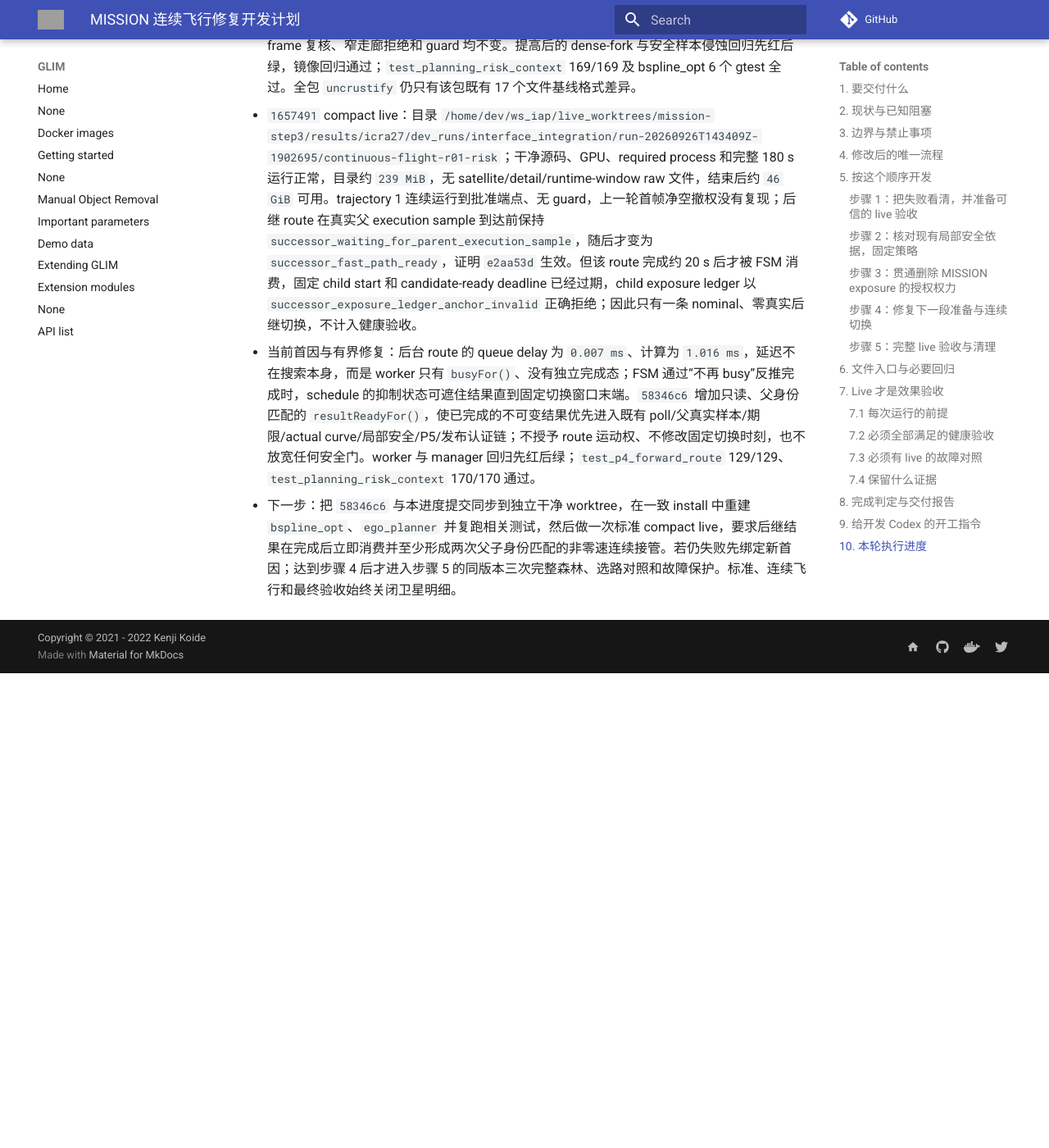
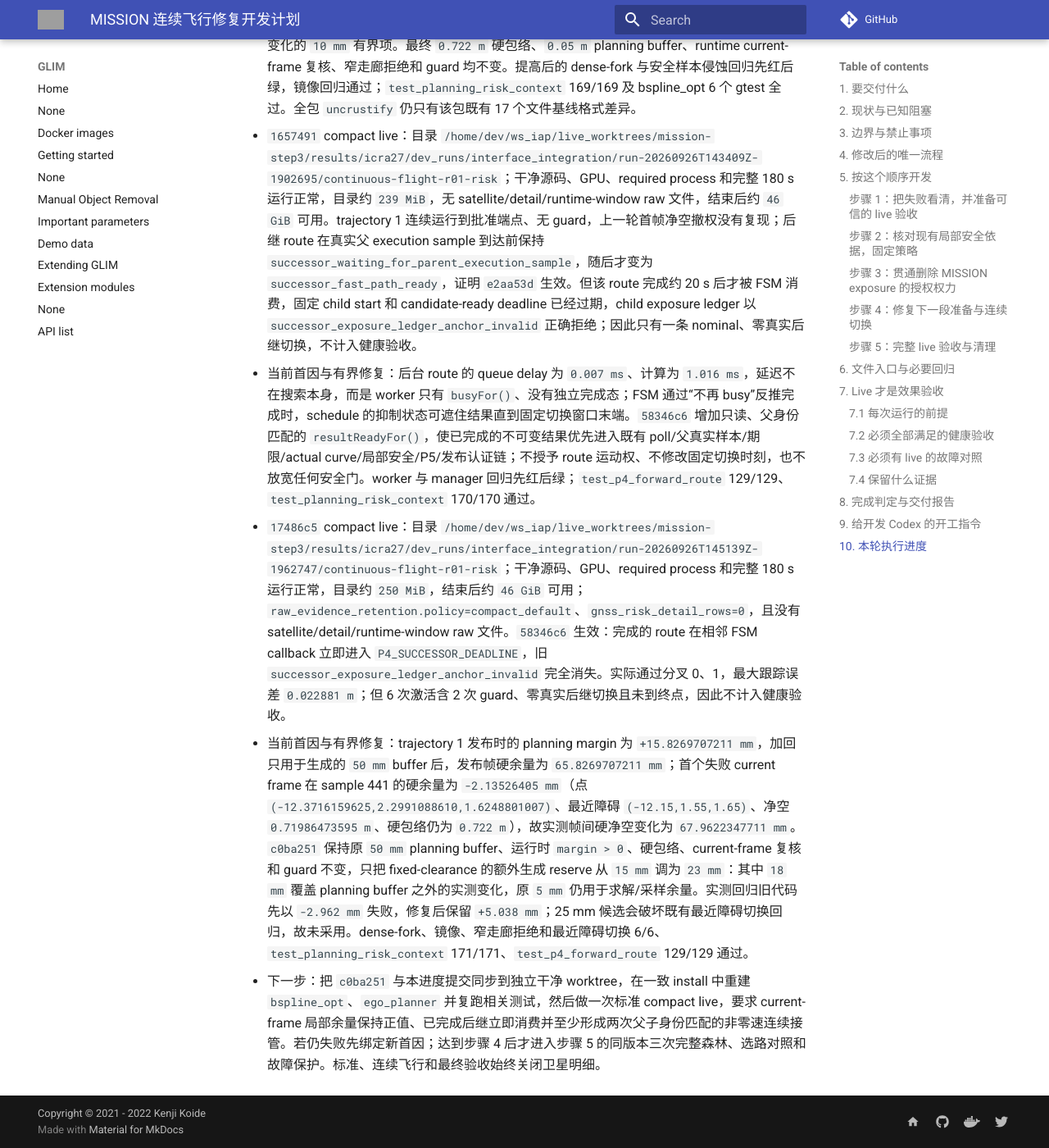
Before and after one commit to Printeger/iap, an MkDocs documentation site: the page built from docs/icra27/MISSION_CONTINUOUS_FLIGHT_IMPLEMENTATION_PLAN.md, in a window 1280 px wide and 1400 px high, scrolled down 19896 px. Shown: the whole window at 82% size. Built offline with MkDocs 1.6.1 and Material for MkDocs 9.7.7, drawn with Linux system fonts in a browser that asks for light colours; nearby versions of some CDN libraries; comment, search, counter and statistics services are not loaded; before the commit the page ends 20717 px from its top, so only the background shows below that; some of the changed text lies outside the part shown; grey boxes are pictures that could not be loaded.

Commit message:
docs(icra27): record current-frame reserve live

```diff
--- a/docs/icra27/MISSION_CONTINUOUS_FLIGHT_IMPLEMENTATION_PLAN.md
+++ b/docs/icra27/MISSION_CONTINUOUS_FLIGHT_IMPLEMENTATION_PLAN.md
@@ -299,8 +299,10 @@ symlink、非 tracked 且无进程占用后才能按精确路径删除。遵守
 - 当前首因与有界修复：代表性 trajectory 11 的固定切换状态到父批准端点约 `6.675 m`，真实 p/v/a 对应停止余量 `1.259 m`，再加既有 `0.10 m` successor progress 后需要约 `8.034 m` 前沿；父时代复用 topology 和普通 `8 m` horizon 都不足。`c2ff4b2` 在复用 guide 不能满足该现有合同时退出 geometry fast path，按“父端点 station + 真实停止距离 + 既有后继进展”推导一次完整选路视距；它仍受原 sensing-minus-stopping、地图、occupancy、局部净空、risk、动力学、制动、身份和 P5 门约束，不更改 `2.5 s` 固定切换时刻或任何安全阈值。route request 同时绑定该固定时刻的真实 acceleration。live 几何回归先链接失败后通过；`test_p4_forward_route` 128/128、`test_planning_risk_context` 169/169 通过。
 - `f6d3427` compact live：目录 `/home/dev/ws_iap/live_worktrees/mission-step3/results/icra27/dev_runs/interface_integration/run-20260926T141237Z-1788216/continuous-flight-r01-risk`；干净源码、GPU、required process 和完整 180 s 运行正常，目录约 `246 MiB`，无 satellite/detail/runtime-window raw 文件，结束后约 `47 GiB` 可用。轨迹实际通过分叉 0、1，最大跟踪误差 `0.03350 m`；推导 horizon 修复生效，首个后继以 `successor_fast_path=0`、`decision_horizon_m=8.06156` 在 `157.81 ms` 内返回 `successor_full_search_fallback_ready`。但该结果在父轨迹激活约 `58 ms`、首个真实 controller execution sample 尚未到达时立即进入 child 暴露认证，首个失败为 `successor_parent_execution_sample_unavailable`；随后 guard、停车及其他通道失败均为次生结果。该运行零真实后继切换，不计入健康验收。
 - 当前有界修复与 CPU 证据：`e2aa53d` 在成功 route 已返回但匹配的真实父执行样本尚未到达时，只把不可变结果放回已有 `prepared_route` 缓存并返回 `successor_waiting_for_parent_execution_sample`；真实样本到达后才继续生成和认证 child。它不接受 activation placeholder，不修改曲线，不新增状态机，也不放宽 execution identity/freshness、暴露认证、controller feedback timeout 或 guard。回归先红（旧逻辑立即消费 route）后绿；`test_planning_risk_context` 169/169、`test_p4_forward_route` 128/128 通过。
-- `7c9ca12` compact live：目录 `/home/dev/ws_iap/live_worktrees/mission-step3/results/icra27/dev_runs/interface_integration/run-20260926T142326Z-1843319/continuous-flight-r01-risk`；干净源码、GPU、required process 和完整 180 s 运行正常，目录约 `504 MiB`，无 satellite/detail/runtime-window raw 文件，结束后约 `46 GiB` 可用。4 条 nominal、8 次激活中 4 次为 guard，实际通过分叉 0、1，最大跟踪误差 `0.02313 m`，但零真实后继切换且不计入健康验收。最早破坏条件发生在 trajectory 1 激活后的首个 current frame：发布局部余量为 `+7.312 mm`，runtime sample 297 的障碍净空为 `0.719630 m`，低于未改变的 `0.722 m` 硬包络 `2.370 mm`；相对发布帧的净空变化为 `9.682 mm`，guard 因此正确排队。下一帧余量虽恢复，guard 已按安全合同接管；后续停车、重启、support expiry 和 analyzer parent mismatch 均为次生结果。本次未形成可用于检验 `e2aa53d` 的健康后继窗口。
+- `7c9ca12` compact live：目录 `/home/dev/ws_iap/live_worktrees/mission-step3/results/icra27/dev_runs/interface_integration/run-20260926T142326Z-1843319/continuous-flight-r01-risk`；干净源码、GPU、required process 和完整 180 s 运行正常，目录约 `504 MiB`，无 satellite/detail/runtime-window raw 文件，结束后约 `46 GiB` 可用。4 条 nominal、8 次激活中 4 次为 guard，实际通过分叉 0、1，最大跟踪误差 `0.02313 m`，但零真实后继切换且不计入健康验收。最早破坏条件发生在 trajectory 1 激活后的首个 current frame：发布局部余量为 `+7.312 mm`，runtime sample 297 的障碍净空为 `0.719630 m`，低于未改变的 `0.722 m` 硬包络 `2.370 mm`；发布余量已经扣除 `50 mm` planning buffer，故对应的硬净空变化实际为 `59.682 mm`，而不是二者表面差值 `9.682 mm`。guard 正确排队；下一帧余量虽恢复，guard 已按安全合同接管，后续停车、重启、support expiry 和 analyzer parent mismatch 均为次生结果。本次未形成可用于检验 `e2aa53d` 的健康后继窗口。
 - 当前有界修复与 CPU 证据：`50bc051` 只把 actual-curve 固定半空间的生成余量从 `5 mm` 收敛项改为 `15 mm` 总余量，即保留原 `5 mm` 求解/采样项并加入覆盖本次 `9.682 mm` 实测帧间净空变化的 `10 mm` 有界项。最终 `0.722 m` 硬包络、`0.05 m` planning buffer、runtime current-frame 复核、窄走廊拒绝和 guard 均不变。提高后的 dense-fork 与安全样本侵蚀回归先红后绿，镜像回归通过；`test_planning_risk_context` 169/169 及 bspline_opt 6 个 gtest 全过。全包 `uncrustify` 仍只有该包既有 17 个文件基线格式差异。
 - `1657491` compact live：目录 `/home/dev/ws_iap/live_worktrees/mission-step3/results/icra27/dev_runs/interface_integration/run-20260926T143409Z-1902695/continuous-flight-r01-risk`；干净源码、GPU、required process 和完整 180 s 运行正常，目录约 `239 MiB`，无 satellite/detail/runtime-window raw 文件，结束后约 `46 GiB` 可用。trajectory 1 连续运行到批准端点、无 guard，上一轮首帧净空撤权没有复现；后继 route 在真实父 execution sample 到达前保持 `successor_waiting_for_parent_execution_sample`，随后才变为 `successor_fast_path_ready`，证明 `e2aa53d` 生效。但该 route 完成约 20 s 后才被 FSM 消费，固定 child start 和 candidate-ready deadline 已经过期，child exposure ledger 以 `successor_exposure_ledger_anchor_invalid` 正确拒绝；因此只有一条 nominal、零真实后继切换，不计入健康验收。
 - 当前首因与有界修复：后台 route 的 queue delay 为 `0.007 ms`、计算为 `1.016 ms`，延迟不在搜索本身，而是 worker 只有 `busyFor()`、没有独立完成态；FSM 通过“不再 busy”反推完成时，schedule 的抑制状态可遮住结果直到固定切换窗口末端。`58346c6` 增加只读、父身份匹配的 `resultReadyFor()`，使已完成的不可变结果优先进入既有 poll/父真实样本/期限/actual curve/局部安全/P5/发布认证链；不授予 route 运动权、不修改固定切换时刻，也不放宽任何安全门。worker 与 manager 回归先红后绿；`test_p4_forward_route` 129/129、`test_planning_risk_context` 170/170 通过。
-- 下一步：把 `58346c6` 与本进度提交同步到独立干净 worktree，在一致 install 中重建 `bspline_opt`、`ego_planner` 并复跑相关测试，然后做一次标准 compact live，要求后继结果在完成后立即消费并至少形成两次父子身份匹配的非零速连续接管。若仍失败先绑定新首因；达到步骤 4 后才进入步骤 5 的同版本三次完整森林、选路对照和故障保护。标准、连续飞行和最终验收始终关闭卫星明细。
+- `17486c5` compact live：目录 `/home/dev/ws_iap/live_worktrees/mission-step3/results/icra27/dev_runs/interface_integration/run-20260926T145139Z-1962747/continuous-flight-r01-risk`；干净源码、GPU、required process 和完整 180 s 运行正常，目录约 `250 MiB`，结束后约 `46 GiB` 可用；`raw_evidence_retention.policy=compact_default`、`gnss_risk_detail_rows=0`，且没有 satellite/detail/runtime-window raw 文件。`58346c6` 生效：完成的 route 在相邻 FSM callback 立即进入 `P4_SUCCESSOR_DEADLINE`，旧 `successor_exposure_ledger_anchor_invalid` 完全消失。实际通过分叉 0、1，最大跟踪误差 `0.022881 m`；但 6 次激活含 2 次 guard、零真实后继切换且未到终点，因此不计入健康验收。
+- 当前首因与有界修复：trajectory 1 发布时的 planning margin 为 `+15.8269707211 mm`，加回只用于生成的 `50 mm` buffer 后，发布帧硬余量为 `65.8269707211 mm`；首个失败 current frame 在 sample 441 的硬余量为 `-2.13526405 mm`（点 `(-12.3716159625,2.2991088610,1.6248801007)`、最近障碍 `(-12.15,1.55,1.65)`、净空 `0.71986473595 m`、硬包络仍为 `0.722 m`），故实测帧间硬净空变化为 `67.9622347711 mm`。`c0ba251` 保持原 `50 mm` planning buffer、运行时 `margin > 0`、硬包络、current-frame 复核和 guard 不变，只把 fixed-clearance 的额外生成 reserve 从 `15 mm` 调为 `23 mm`：其中 `18 mm` 覆盖 planning buffer 之外的实测变化，原 `5 mm` 仍用于求解/采样余量。实测回归旧代码先以 `-2.962 mm` 失败，修复后保留 `+5.038 mm`；25 mm 候选会破坏既有最近障碍切换回归，故未采用。dense-fork、镜像、窄走廊拒绝和最近障碍切换 6/6、`test_planning_risk_context` 171/171、`test_p4_forward_route` 129/129 通过。
+- 下一步：把 `c0ba251` 与本进度提交同步到独立干净 worktree，在一致 install 中重建 `bspline_opt`、`ego_planner` 并复跑相关测试，然后做一次标准 compact live，要求 current-frame 局部余量保持正值、已完成后继立即消费并至少形成两次父子身份匹配的非零速连续接管。若仍失败先绑定新首因；达到步骤 4 后才进入步骤 5 的同版本三次完整森林、选路对照和故障保护。标准、连续飞行和最终验收始终关闭卫星明细。
```
